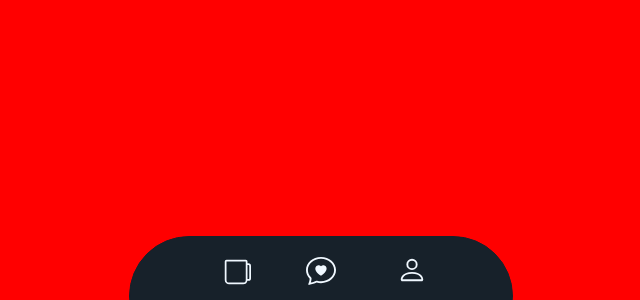
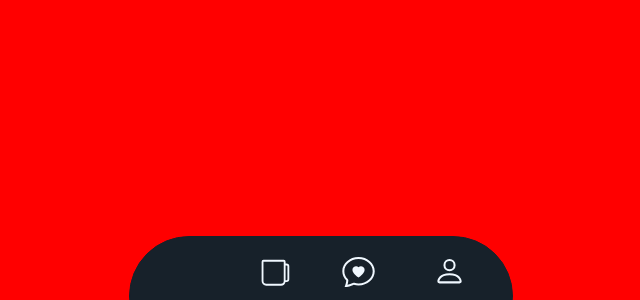
Before and after one commit to icantluvv/siteliketg.github.io, a plain HTML site: page mess.html in a window 1280 px wide. Shown: the part 500-800 px from the top of the page, without its empty margins (319-959 px from the left). Drawn offline with nearby package versions, Linux system fonts and the light colour scheme.

Commit message:
Add files via upload

```diff
--- a/mess.html
+++ b/mess.html
@@ -32,17 +32,18 @@
     </div>
 
     <div id="up">
-        <a href="mess.html"><svg xmlns="http://www.w3.org/2000/svg" id="mess" style="color: aliceblue;" width="30" height="30" fill="currentColor" class="bi bi-chat-heart" viewBox="0 0 16 16">
+        <a href="mess.html"><svg xmlns="http://www.w3.org/2000/svg" id="mess" style="color: aliceblue;" width="27.5%" height="27.5%" fill="currentColor" class="bi bi-chat-heart" viewBox="0 0 16 16">
             <path fill-rule="evenodd" d="M2.965 12.695a1 1 0 0 0-.287-.801C1.618 10.83 1 9.468 1 8c0-3.192 3.004-6 7-6s7 2.808 7 6c0 3.193-3.004 6-7 6a8.06 8.06 0 0 1-2.088-.272 1 1 0 0 0-.711.074c-.387.196-1.24.57-2.634.893a10.97 10.97 0 0 0 .398-2Zm-.8 3.108.02-.004c1.83-.363 2.948-.842 3.468-1.105A9.06 9.06 0 0 0 8 15c4.418 0 8-3.134 8-7s-3.582-7-8-7-8 3.134-8 7c0 1.76.743 3.37 1.97 4.6a10.437 10.437 0 0 1-.524 2.318l-.003.011a10.722 10.722 0 0 1-.244.637c-.079.186.074.394.273.362a21.673 21.673 0 0 0 .693-.125ZM8 5.993c1.664-1.711 5.825 1.283 0 5.132-5.825-3.85-1.664-6.843 0-5.132Z"/>
           </svg></a>
 
-        <a href="acc.html"><svg id="acc" xmlns="http://www.w3.org/2000/svg" width="30" height="30" fill="currentColor" class="bi bi-person" viewBox="0 0 16 16">
+        <a href="acc.html"><svg id="acc" xmlns="http://www.w3.org/2000/svg" width="27.5%" height="27.5%" fill="currentColor" class="bi bi-person" viewBox="0 0 16 16">
             <path d="M8 8a3 3 0 1 0 0-6 3 3 0 0 0 0 6zm2-3a2 2 0 1 1-4 0 2 2 0 0 1 4 0zm4 8c0 1-1 1-1 1H3s-1 0-1-1 1-4 6-4 6 3 6 4zm-1-.004c-.001-.246-.154-.986-.832-1.664C11.516 10.68 10.289 10 8 10c-2.29 0-3.516.68-4.168 1.332-.678.678-.83 1.418-.832 1.664h10z"/>
           </svg></a>
 
-        <a href="index.html"><svg id="new" xmlns="http://www.w3.org/2000/svg" width="30" height="28" fill="currentColor" class="bi bi-cup" viewBox="0 0 16 16">
+        <a href="index.html"><svg id="new" xmlns="http://www.w3.org/2000/svg" width="27.5%" height="25%" fill="currentColor" class="bi bi-cup" viewBox="0 0 16 16">
             <path d="M1 2a1 1 0 0 1 1-1h11a1 1 0 0 1 1 1v1h.5A1.5 1.5 0 0 1 16 4.5v7a1.5 1.5 0 0 1-1.5 1.5h-.55a2.5 2.5 0 0 1-2.45 2h-8A2.5 2.5 0 0 1 1 12.5V2zm13 10h.5a.5.5 0 0 0 .5-.5v-7a.5.5 0 0 0-.5-.5H14v8zM13 2H2v10.5A1.5 1.5 0 0 0 3.5 14h8a1.5 1.5 0 0 0 1.5-1.5V2z"/>
           </svg></a>
+
 </body>
 
 
```
Also changed, not shown: acc.html (+3 -4 lines), index.html (+3 -3 lines).
